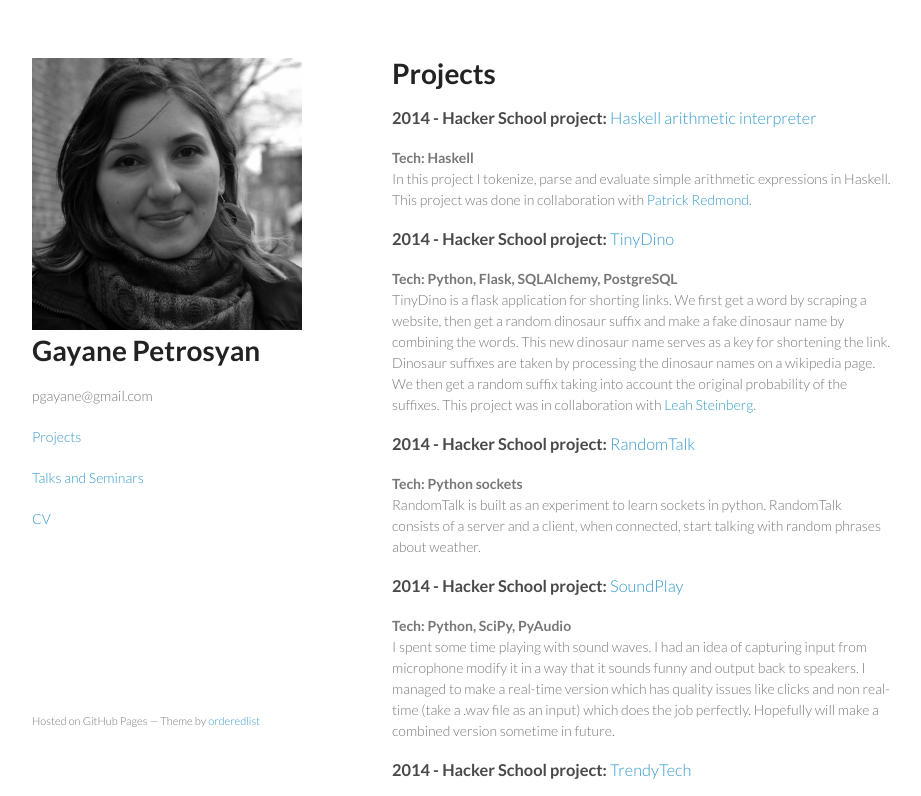
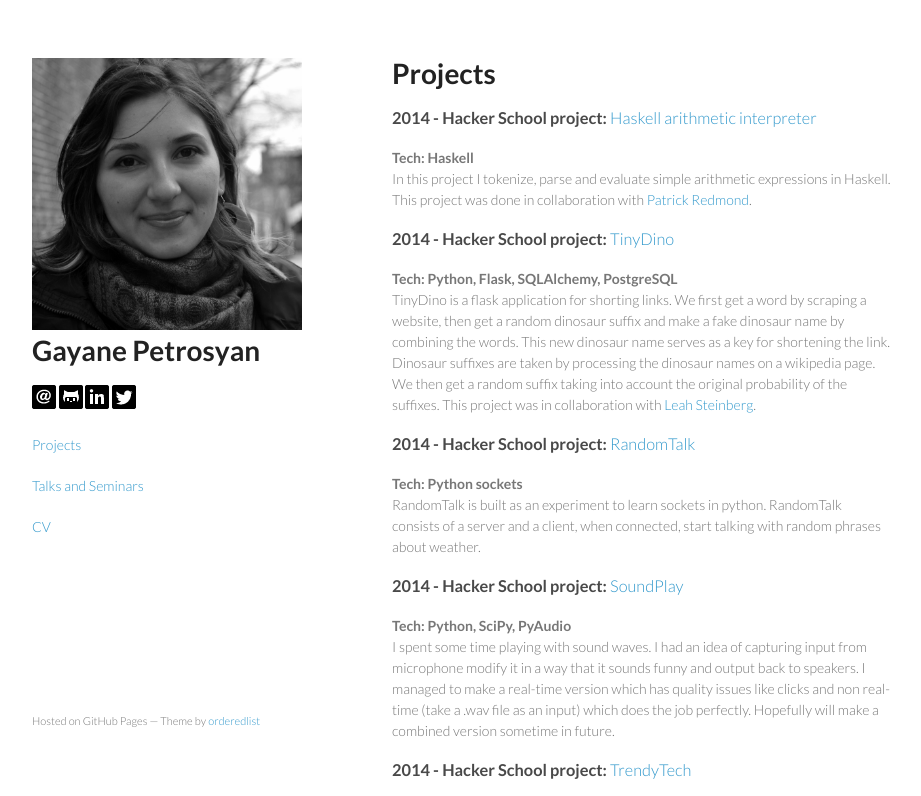
Before and after one commit to pgayane/pgayane.github.io, a plain HTML site: page projects.html in a window 1280 px wide. Shown: the top 796 px of the page, without its empty margins (178-1099 px from the left). Drawn offline with Linux system fonts and the light colour scheme.

Commit message:
left menu updated in projects page

```diff
--- a/projects.html
+++ b/projects.html
@@ -15,14 +15,27 @@
   <body>
     <div class="wrapper">
       <header>
-        <a href="index.html"><img src="img\mono_pic.JPG" border="0" /></a>
+        <a href="index.html"><img src="img/mono_pic.JPG" border="0" /></a>
 		<a href="index.html"><h1>Gayane Petrosyan</h1></a>
-		<p>pgayane@gmail.com</p>
+		<p>
+		<a href = "mailto:pgayane@gmail.com">
+			<img src= "img/email.png" />
+		</a>
+		<a href="https://github.com/pgayane">
+			<img src="img/github.png"/>
+		</a>
+		<a href="http://ca.linkedin.com/pub/gayane-petrosyan/18/74b/817">
+			<img src="img/linkedin.png"/>
+		</a>
+		<a href="https://twitter.com/pgayane">
+			<img src="img/twitter.png"/>
+		</a>
+		</p>
 		<p class="view"><a href="projects.html">Projects</a></p>
 		<p class="view"><a href="seminars.html">Talks and Seminars</a></p>
 		<p class="view"><a href="cv.html">CV</a></p>
-      </header>
-<section>
+		</header>
+      <section>
 <h1>Projects</h1>
 <a name="hackerschool" class="anchor" href="#hackerschool"></a>
 <h3>
```
